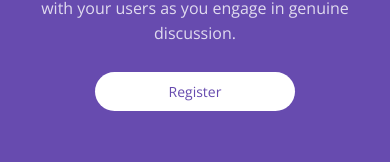
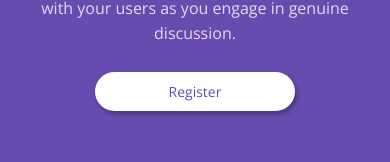
Before and after one commit to Ali-Elmaghrebi/Huddle-landing-page-with-a-single-introductory-section, a plain HTML site: page index.html in a window 390 px wide. Shown: the part 624-786 px from the top of the page. Drawn offline with nearby package versions, Linux system fonts and the light colour scheme.

Commit message:
Update CSS File

```diff
--- a/css/main.css
+++ b/css/main.css
@@ -74,20 +74,22 @@ main p {
   }
 }
 main .text-container > a {
-  text-decoration: none;
-  color: hsl(257, 40%, 49%);
   display: block;
   background-color: white;
+  color: hsl(257, 40%, 49%);
+  width: 150px;
   padding: 10px 0px;
+  box-shadow: 5px 5px 10px rgb(0 0 0 / 40%);
   border-radius: 20px;
   text-align: center;
-  width: 150px;
+  text-decoration: none;
 }
 @media (max-width: 767px) {
   main .text-container > a {
     margin: 0px auto;
     width: 200px;
     font-size: 14px;
+    box-shadow: 2px 3px 5px rgb(0 0 0 / 30%);
   }
 }
 main .text-container > a:hover {
```
